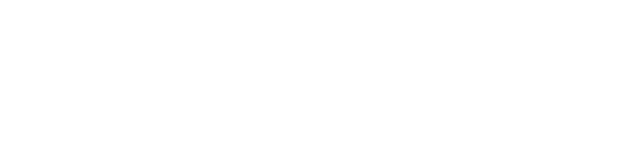
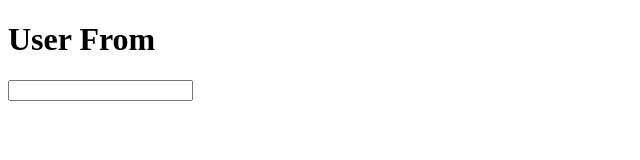
Before and after one commit to melkoto/ts, a website with bundled scripts: page index.html in a window 1280 px wide. Shown: the whole page, without its empty margins (0-640 px from the left). Built offline with nearby package versions, Linux system fonts and the light colour scheme; data requests are answered from the project's data file.

Commit message:
UserForm class

```diff
--- a/index.html
+++ b/index.html
@@ -5,6 +5,7 @@
     <title>Web</title>
   </head>
   <body>
+    <div id="root"></div>
     <script src="./src/index.ts"></script>
   </body>
 </html>
--- a/src/index.ts
+++ b/src/index.ts
@@ -1,9 +1,5 @@
-import { User } from './models/User';
+import { UserForm } from './views/UserForm';
 
-const collection = User.buildUserCollection();
+const userForm = new UserForm(document.getElementById('root'));
 
-collection.on('change', () => {
-  console.log(collection);
-});
-
-collection.fetch();
+userForm.render();
--- /dev/null
+++ b/src/views/UserForm.ts
@@ -0,0 +1,19 @@
+export class UserForm {
+  constructor(public parent: Element) {}
+
+  template(): string {
+    return `
+            <div>
+                <h1>User From</h1>
+                <input />
+            </div>
+        `;
+  }
+
+  render(): void {
+    const templateElement = document.createElement('template');
+    templateElement.innerHTML = this.template();
+
+    this.parent.append(templateElement.content);
+  }
+}
```
